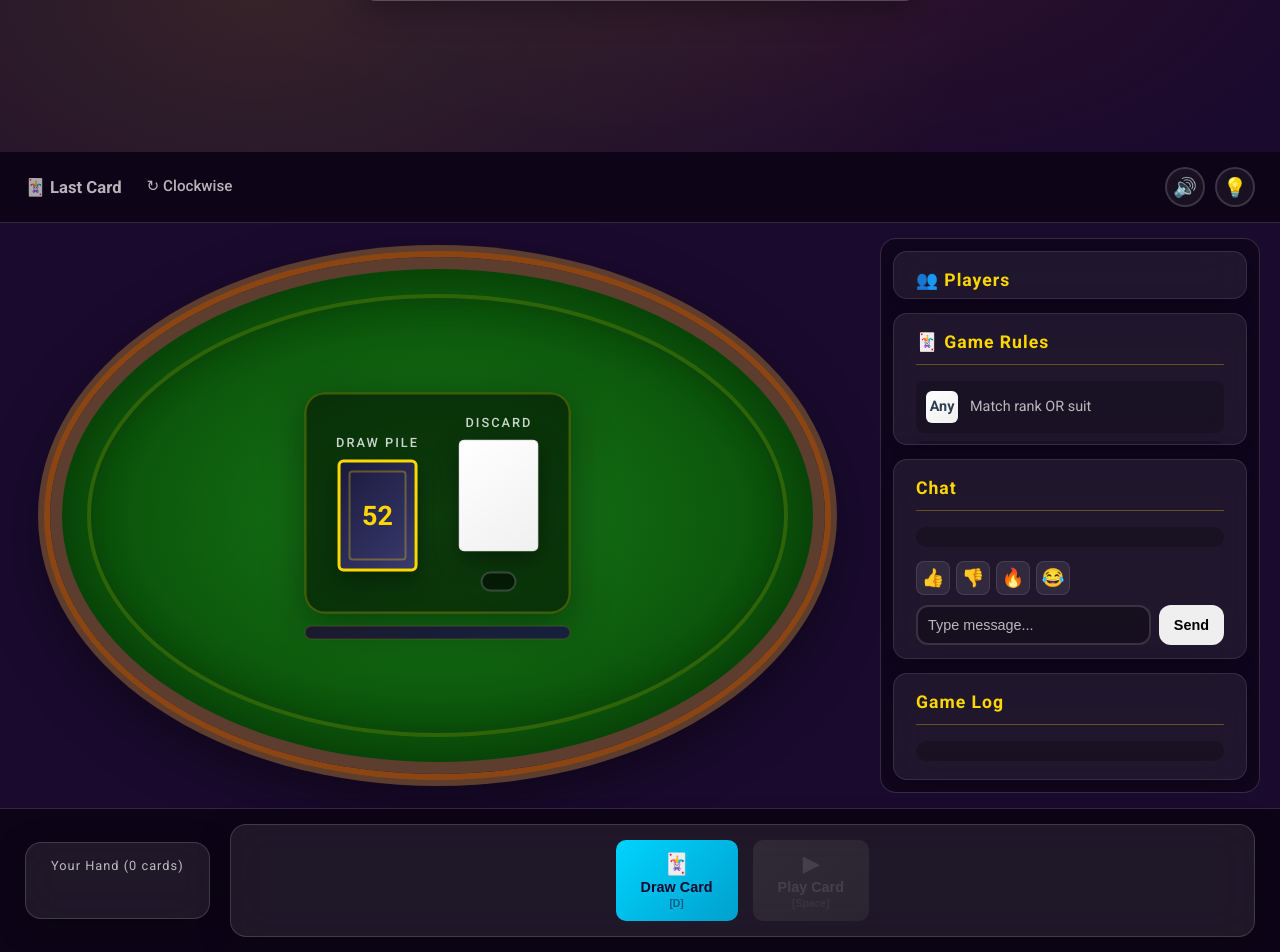
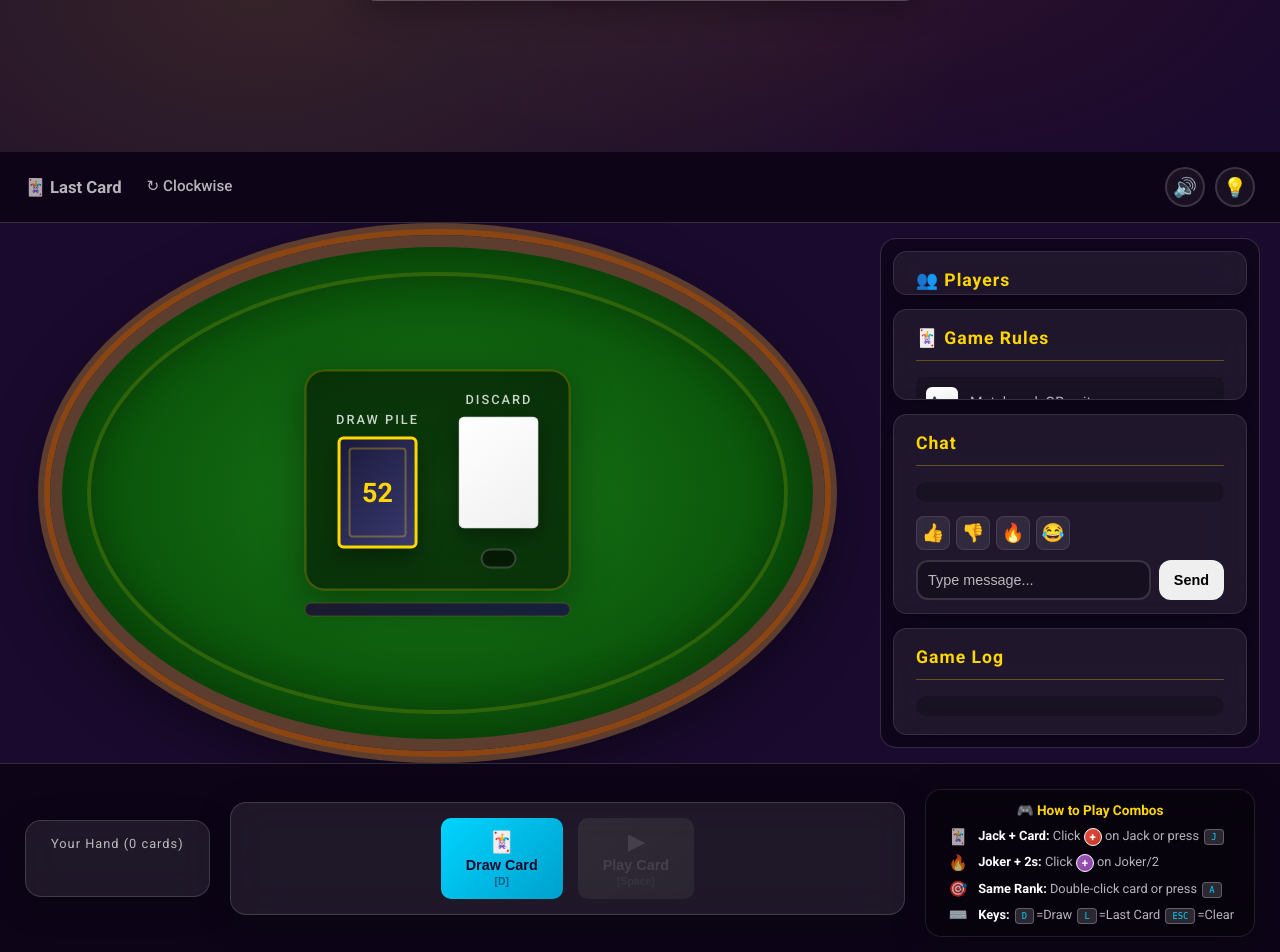
Before and after one commit to Kaijage7/mic-mind-poker, a Flask app: page / in a window 1280 px wide. Shown: the part 648-1600 px from the top of the page. Run offline with Flask 3, Linux system fonts and the light colour scheme; some libraries are stand-ins or nearby versions.

Commit message:
Add clickable combo badges and instructions panel
- Add red + button on Jack cards for quick Jack combo selection
- Add purple + button on Joker/2 cards for draw combo selection
- Add [J] keyboard shortcut to select Jack combo
- Add selectJackCombo() and selectDrawCombo() functions
- Add instructions panel at bottom of game field with combo guide
- Style combo badges with hover effects and color coding

🤖 Generated with [Claude Code](https://claude.com/claude-code)

Co-Authored-By: Claude Opus 4.5 <noreply@anthropic.com>

```diff
--- a/static/css/style.css
+++ b/static/css/style.css
@@ -1673,6 +1716,84 @@ input[type="text"]::placeholder {
 .action-btn:disabled {
     opacity: 0.3;
     cursor: not-allowed;
+}
+
+/* Instructions Panel */
+.instructions-panel {
+    padding: 12px 20px;
+    margin-top: 10px;
+    background: rgba(0, 0, 0, 0.4);
+    border: 1px solid rgba(255, 255, 255, 0.1);
+}
+
+.instructions-title {
+    font-size: 0.85em;
+    font-weight: 600;
+    color: var(--primary-color);
+    margin-bottom: 10px;
+    text-align: center;
+}
+
+.instructions-grid {
+    display: grid;
+    grid-template-columns: repeat(auto-fit, minmax(200px, 1fr));
+    gap: 8px 15px;
+}
+
+.instruction-item {
+    display: flex;
+    align-items: center;
+    gap: 8px;
+    font-size: 0.8em;
+    color: var(--text-secondary);
+}
+
+.instruction-icon {
+    font-size: 1.2em;
+    width: 24px;
+    text-align: center;
+}
+
+.instruction-text {
+    flex: 1;
+}
+
+.instruction-text strong {
+    color: var(--text-primary);
+}
+
+.instruction-text kbd {
+    display: inline-block;
+    padding: 2px 6px;
+    font-size: 0.85em;
+    font-family: monospace;
+    background: rgba(255, 255, 255, 0.15);
+    border: 1px solid rgba(255, 255, 255, 0.25);
+    border-radius: 4px;
+    color: var(--accent-color);
+    margin: 0 2px;
+}
+
+.instruction-text .badge {
+    display: inline-block;
+    width: 18px;
+    height: 18px;
+    line-height: 16px;
+    text-align: center;
+    border-radius: 50%;
+    font-size: 0.9em;
+    font-weight: bold;
+    color: white;
+    border: 1px solid white;
+    vertical-align: middle;
+}
+
+.instruction-text .badge.red {
+    background: linear-gradient(135deg, #e74c3c, #c0392b);
+}
+
+.instruction-text .badge.purple {
+    background: linear-gradient(135deg, #9b59b6, #8e44ad);
 }
 
 /* Raise Section */
--- a/static/js/game.js
+++ b/static/js/game.js
@@ -241,6 +241,29 @@ function handleKeyboard(e) {
                 selectComboCards(GameState.selectedCardIndex);
             }
             break;
+        case 'j':
+            // Select Jack combo if Jack is selected or find first Jack
+            if (GameState.selectedCardIndex !== null) {
+                const myPlayer = GameState.currentState?.players?.find(p => p.name === GameState.playerName);
+                if (myPlayer && myPlayer.hand) {
+                    const selectedCard = myPlayer.hand[GameState.selectedCardIndex];
+                    if (selectedCard.rank === 'J') {
+                        selectJackCombo(GameState.selectedCardIndex);
+                    } else {
+                        // Find first Jack in hand
+                        const jackIndex = myPlayer.hand.findIndex(c => c.rank === 'J');
+                        if (jackIndex !== -1) selectJackCombo(jackIndex);
+                    }
+                }
+            } else {
+                // No selection, find first Jack
+                const myPlayer = GameState.currentState?.players?.find(p => p.name === GameState.playerName);
+                if (myPlayer && myPlayer.hand) {
+                    const jackIndex = myPlayer.hand.findIndex(c => c.rank === 'J');
+                    if (jackIndex !== -1) selectJackCombo(jackIndex);
+                }
+            }
+            break;
         case 'escape':
             // Clear selection
             GameState.selectedCardIndex = null;
@@ -573,7 +596,7 @@ function toggleSound() {
 }
 
 function showHelp() {
-    showNotification('COMBOS: Ctrl+click or [C] key! Jack+any, Joker+2, same rank. Keys: [A]=same rank, [C]=combo, [D]=draw, [L]=last card, [ESC]=clear. Special: A=suit, 2=+2, 7/8=reverse, J=free throw, Joker=+5', 'info');
+    showNotification('COMBOS: Click the + button on J/Joker/2! Keys: [J]=Jack combo, [A]=same rank, [C]=combo, [D]=draw, [L]=last card. Special: A=suit, 2=+2, 7/8=reverse, J=free throw, Joker=+5', 'info');
 }
 
 // Socket Event Handlers
@@ -1025,13 +1048,44 @@ function updateMyHand(players) {
                 const matchBadge = document.createElement('span');
                 matchBadge.className = 'match-badge';
                 matchBadge.textContent = rankCounts[card.rank].length;
-                matchBadge.title = `${rankCounts[card.rank].length} cards of same rank - Double-click to select all`;
+                matchBadge.title = `Click to select all ${rankCounts[card.rank].length} ${card.rank}s`;
+                // Make badge clickable to select all same rank
+                matchBadge.addEventListener('click', (e) => {
+                    e.stopPropagation();
+                    selectAllSameRank(index);
+                });
                 cardEl.appendChild(matchBadge);
             }
 
             // Show combo indicator for special cards
             if (card.rank === 'J' || card.rank === 'Joker' || card.rank === '2') {
                 cardEl.classList.add('combo-card');
+
+                // Add clickable COMBO badge for Jack cards
+                if (card.rank === 'J') {
+                    const comboBadge = document.createElement('span');
+                    comboBadge.className = 'combo-badge jack-combo';
+                    comboBadge.innerHTML = '+';
+                    comboBadge.title = 'Click to select Jack + another card';
+                    comboBadge.addEventListener('click', (e) => {
+                        e.stopPropagation();
+                        selectJackCombo(index);
+                    });
+                    cardEl.appendChild(comboBadge);
+                }
+
+                // Add clickable COMBO badge for Joker/2 cards
+                if (card.rank === 'Joker' || card.rank === '2') {
+                    const comboBadge = document.createElement('span');
+                    comboBadge.className = 'combo-badge draw-combo';
+                    comboBadge.innerHTML = '+';
+                    comboBadge.title = card.rank === 'Joker' ? 'Click to add 2s for combo' : 'Click to add Jokers/2s for combo';
+                    comboBadge.addEventListener('click', (e) => {
+                        e.stopPropagation();
+                        selectDrawCombo(index);
+                    });
+                    cardEl.appendChild(comboBadge);
+                }
             }
 
             // Animate new cards (if hand grew)
@@ -1278,6 +1332,91 @@ function selectComboCards(startIndex) {
     const playBtn = document.getElementById('play-btn');
     playBtn.disabled = !canPlayCombo(myPlayer.hand);
 
+    SoundManager.play('click');
+}
+
+// Select Jack + another playable card for combo
+function selectJackCombo(jackIndex) {
+    const myPlayer = GameState.currentState?.players?.find(p => p.name === GameState.playerName);
+    if (!myPlayer || !myPlayer.hand) return;
+
+    const comboIndices = [jackIndex];
+
+    // Find all Jacks first
+    myPlayer.hand.forEach((card, i) => {
+        if (i !== jackIndex && card.rank === 'J') {
+            comboIndices.push(i);
+        }
+    });
+
+    // Find one other non-special card to add (prefer playable ones)
+    let foundOther = false;
+    // First try to find a playable non-special card
+    for (let i = 0; i < myPlayer.hand.length; i++) {
+        const card = myPlayer.hand[i];
+        if (!comboIndices.includes(i) && !['A', '2', '8', 'J', 'Joker'].includes(card.rank)) {
+            if (GameState.playableCards.includes(i)) {
+                comboIndices.push(i);
+                foundOther = true;
+                break;
+            }
+        }
+    }
+
+    // If no playable non-special, try any non-special card
+    if (!foundOther) {
+        for (let i = 0; i < myPlayer.hand.length; i++) {
+            const card = myPlayer.hand[i];
+            if (!comboIndices.includes(i) && !['A', '2', '8', 'J', 'Joker'].includes(card.rank)) {
+                comboIndices.push(i);
+                break;
+            }
+        }
+    }
+
+    GameState.selectedCardIndex = jackIndex;
+    GameState.selectedCardIndices = comboIndices;
+
+    updateMyHand(GameState.currentState.players);
+
+    const playBtn = document.getElementById('play-btn');
+    playBtn.disabled = !canPlayCombo(myPlayer.hand);
+
+    showNotification(`Selected Jack combo: ${comboIndices.length} cards`, 'info');
+    SoundManager.play('click');
+}
+
+// Select Joker + 2s combo for maximum draw damage
+function selectDrawCombo(startIndex) {
+    const myPlayer = GameState.currentState?.players?.find(p => p.name === GameState.playerName);
+    if (!myPlayer || !myPlayer.hand) return;
+
+    const startCard = myPlayer.hand[startIndex];
+    const comboIndices = [startIndex];
+
+    // Add all Jokers and 2s
+    myPlayer.hand.forEach((card, i) => {
+        if (i !== startIndex && (card.rank === 'Joker' || card.rank === '2')) {
+            comboIndices.push(i);
+        }
+    });
+
+    GameState.selectedCardIndex = startIndex;
+    GameState.selectedCardIndices = comboIndices;
+
+    updateMyHand(GameState.currentState.players);
+
+    const playBtn = document.getElementById('play-btn');
+    playBtn.disabled = !canPlayCombo(myPlayer.hand);
+
+    // Calculate total draw
+    let totalDraw = 0;
+    comboIndices.forEach(i => {
+        if (myPlayer.hand[i].rank === 'Joker') totalDraw += 5;
+        if (myPlayer.hand[i].rank === '2') totalDraw += 2;
+    });
+
+    showNotification(`Selected draw combo: +${totalDraw} cards!`, 'info');
     SoundManager.play('click');
 }
 
--- a/templates/index.html
+++ b/templates/index.html
@@ -242,6 +242,37 @@
                     </div>
                 </div>
 
+                <!-- Instructions Panel -->
+                <div class="instructions-panel glass-panel">
+                    <div class="instructions-title">🎮 How to Play Combos</div>
+                    <div class="instructions-grid">
+                        <div class="instruction-item">
+                            <span class="instruction-icon">🃏</span>
+                            <div class="instruction-text">
+                                <strong>Jack + Card:</strong> Click <span class="badge red">+</span> on Jack or press <kbd>J</kbd>
+                            </div>
+                        </div>
+                        <div class="instruction-item">
+                            <span class="instruction-icon">🔥</span>
+                            <div class="instruction-text">
+                                <strong>Joker + 2s:</strong> Click <span class="badge purple">+</span> on Joker/2
+                            </div>
+                        </div>
+                        <div class="instruction-item">
+                            <span class="instruction-icon">🎯</span>
+                            <div class="instruction-text">
+                                <strong>Same Rank:</strong> Double-click card or press <kbd>A</kbd>
+                            </div>
+                        </div>
+                        <div class="instruction-item">
+                            <span class="instruction-icon">⌨️</span>
+                            <div class="instruction-text">
+                                <strong>Keys:</strong> <kbd>D</kbd>=Draw <kbd>L</kbd>=Last Card <kbd>ESC</kbd>=Clear
+                            </div>
+                        </div>
+                    </div>
+                </div>
+
                 <!-- Game Over Panel -->
                 <div id="game-over-panel" class="hand-complete-panel glass-panel" style="display: none;">
                     <div class="winner-announcement">
```
Also changed, not shown: other parts of static/css/style.css (+43 -0 lines).
